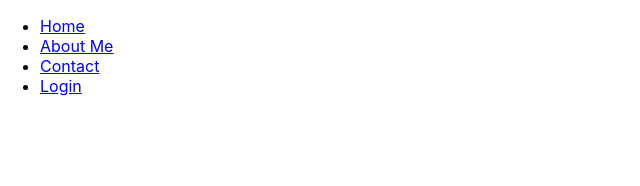
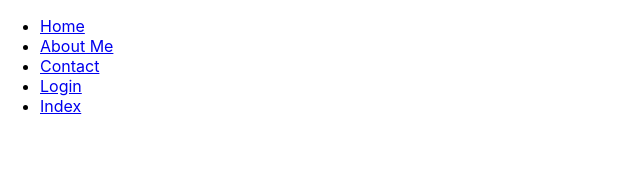
Before and after one commit to DKReyes/Back-to-Basics-React, a React (Create React App) app in the folder basics/: page / in a window 1280 px wide. Shown: the top 186 px of the page, without its empty margins (0-640 px from the left). Built offline with nearby package versions, Linux system fonts and the light colour scheme.

Commit message:
Switched the default to the Index

```diff
--- a/basics/src/components/navbar/navbar.js
+++ b/basics/src/components/navbar/navbar.js
@@ -1,5 +1,6 @@
 import { useState, useEffect } from 'react';
 import { Outlet, Link } from 'react-router-dom';
+import './navbar.css';
 
 function Navbar() {
     return (
@@ -18,6 +19,9 @@ function Navbar() {
                     <li>
                         <Link to="/login">Login</Link>
                     </li>
+                    <li>
+                        <Link to="/index">Index</Link>
+                    </li>
                 </ul>
             </nav>
 
--- a/basics/src/pages/layout.js
+++ b/basics/src/pages/layout.js
@@ -1,10 +1,13 @@
 import Navbar from '../components/navbar/navbar';
+import { Outlet, Link } from "react-router-dom";
 
 function Layout() {
 
 return (
     <>
         <Navbar />
+
+        <Outlet />
     </>
 )};
 
--- a/basics/src/routes.js
+++ b/basics/src/routes.js
@@ -12,7 +12,7 @@ export default function App() {
       <Routes>
         {/* This is the base page */}
         <Route path="/" element={<Layout />} />
-
+          <Route path="index" element={<Index />} />
 
         <Route path="layout" element={<Layout />} />
       </Routes>
```
Also changed, not shown: basics/src/components/navbar/navbar.css (added).
